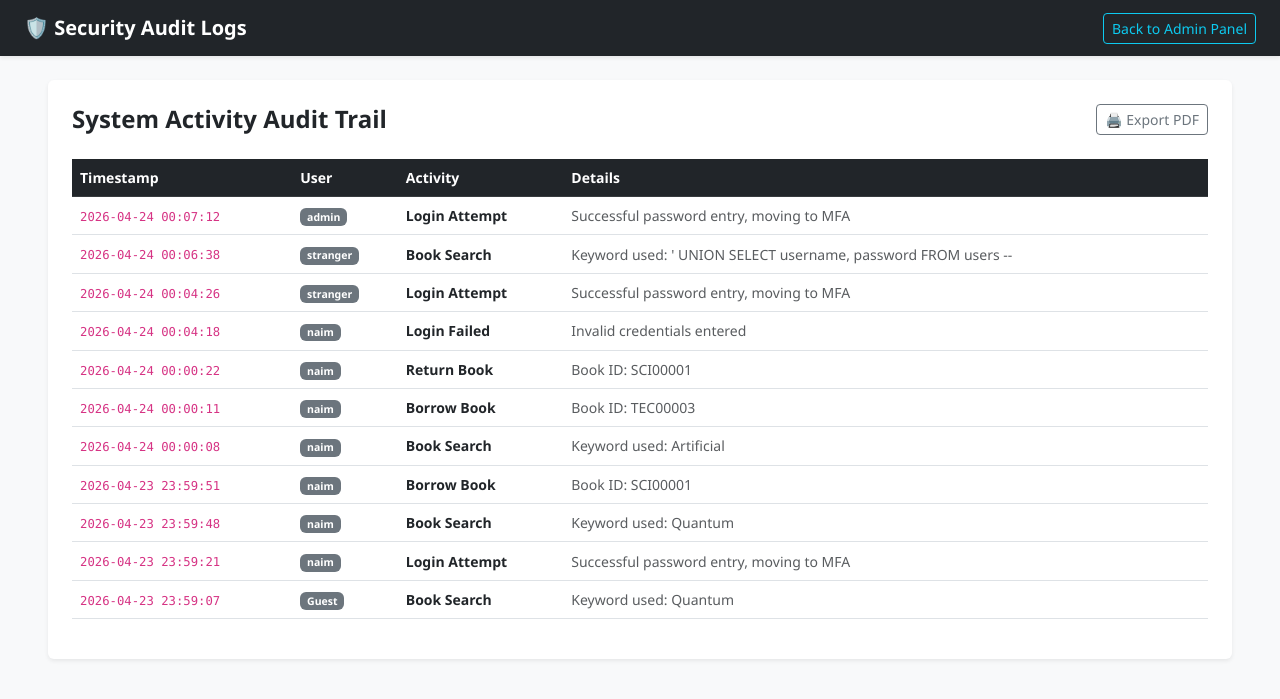
After one commit to fathulnaim/AgeisLibrary, a Flask app: page /admin/logs in a window 1280 px wide. The commit adds this page. Shown: the top 699 px of the page. Run offline with Flask 3, Linux system fonts and the light colour scheme; a user stored in the database is signed in; data comes from the database, SQL or seed files in the repository; both versions use the stored data as it was after the commit.

Commit message:
log_feature

```diff
--- a/app.py
+++ b/app.py
@@ -20,6 +20,15 @@ def get_db():
     conn = sqlite3.connect('library.db', timeout=20)
     conn.row_factory = sqlite3.Row
     return conn
+
+def add_log(username, activity, details=""):
+    try:
+        db = get_db()
+        db.execute("INSERT INTO logs (username, activity, details) VALUES (?, ?, ?)",
+                   (username, activity, details))
+        db.commit()
+    except Exception as e:
+        print(f"Logging Error: {e}")
 
 #Hint for OTP/MFA
 def mask_email(email):
@@ -133,8 +142,10 @@ def login():
         session['temp_user'] = username
         session['temp_email'] = user['email'] # Store email for MFA display
         session['temp_role'] = user['role']
+        add_log(username, "Login Attempt", "Successful password entry, moving to MFA")
         return redirect('/send_mfa')
 
+    add_log(username if username else "Unknown", "Login Failed", "Invalid credentials entered")
     flash("Invalid credentials!", "danger")
     return render_template('login.html', username=username)
 
@@ -266,6 +277,8 @@ def mfa():
 @app.route('/search', methods=['POST'])
 def search():
     query = request.form.get('book_id')
+    current_user = session.get('user', 'Guest')
+    add_log(current_user, "Book Search", f"Keyword used: {query}")
 
     # Help to prevent buffer overflow
     if len(query) > 50:
@@ -331,6 +344,7 @@ def add_book():
         try:
             db.execute("INSERT INTO books VALUES (?, ?, ?, 'Available', NULL)", (bid, title, cat))
             db.commit()
+            add_log(session['user'], "ADMIN Action: Add Book", f"Added Book ID: {bid}")
             flash("Success: Book added.")
             return redirect('/admin') # Use redirect on success to clear the form
         except Exception as e:
@@ -351,6 +365,7 @@ def borrow():
     db.execute("UPDATE books SET status = 'Borrowed' WHERE book_id = ?", (bid,))
     db.commit()
     # Inside admin routes:
+    add_log(session['user'], "ADMIN Action: Borrow Book", f"Borrowed Book ID: {bid}")
     flash("Action Completed Successfully!", "success")
     return redirect('/admin')
 
@@ -366,6 +381,7 @@ def return_b():
     db.execute("UPDATE books SET status = 'Available', borrowed_by = NULL WHERE book_id = ?", (bid,))
     db.commit()
 
+    add_log(session['user'], "ADMIN Action: Return Book", f"Returned Book ID: {bid}")
     flash(f"Management Alert: Book {bid} has been forcibly returned by Admin.")
     return redirect('/admin')
 
@@ -377,6 +393,7 @@ def delete_book():
     db = get_db()
     db.execute("DELETE FROM books WHERE book_id = ?", (bid,))
     db.commit()
+    add_log(session['user'], "ADMIN Action: Delete Book", f"Added Book ID: {bid}")
     flash("Book deleted!")
     return redirect('/admin')
 
@@ -395,6 +412,7 @@ def student_borrow(book_id):
         db.execute("UPDATE books SET status = 'Borrowed', borrowed_by = ? WHERE book_id = ?",
                (session['user'], book_id))
         db.commit()
+        add_log(session['user'], "Borrow Book", f"Book ID: {book_id}")
         flash(f"Success! You have borrowed {book_id}", "success")
     else:
         flash("This book is already borrowed by someone else!")
@@ -409,6 +427,7 @@ def student_return(book_id):
     db = get_db()
     db.execute("UPDATE books SET status = 'Available', borrowed_by = NULL WHERE book_id = ?", (book_id,))
     db.commit()
+    add_log(session['user'], "Return Book", f"Book ID: {book_id}")
     flash(f"Book {book_id} has been returned. Thank you!", "success")
     return redirect('/dashboard')
 
@@ -433,14 +452,25 @@ def profile():
                 hashed = generate_password_hash(new_pass)
                 db.execute("UPDATE users SET password_hash = ? WHERE username = ?", (hashed, session['user']))
                 db.commit()
-                flash("Password updated successfully!")
+                add_log(session['user'], "Security Action: Password Changed", "User successfully updated their password.")
+                flash("Password updated successfully!", "success")
             else:
-                flash("New password too short!")
+                add_log(session['user'], "Security Alert: Password Change Failed", "Attempted to use a password shorter than 8 characters.")
+                flash("New password too short!", "warning")
         else:
-            flash("Current password incorrect!")
+            add_log(session['user'], "Security Alert: Password Change Failed", "Incorrect current password entered.")
+            flash("Current password incorrect!", "danger")
         return redirect('/profile')
 
     return render_template('profile.html', user=user_info, books=my_books)
+
+@app.route('/admin/logs')
+def admin_logs():
+    if session.get('role') != 'admin': return redirect('/')
+    db = get_db()
+    # Fetch logs, latest first
+    all_logs = db.execute("SELECT * FROM logs ORDER BY timestamp DESC").fetchall()
+    return render_template('admin_logs.html', logs=all_logs)
 
 @app.route('/logout')
 def logout():
--- a/init_db.py
+++ b/init_db.py
@@ -9,9 +9,9 @@ def initialize():
 
     # 1. To initialize user and admin
     cursor.execute("INSERT INTO users VALUES (?, ?, ?, ?)",
-                   ("admin", "admin@library.com", generate_password_hash("admin123"), "admin"))
+                   ("admin", "admin@library.com", generate_password_hash("admin1234"), "admin"))
     cursor.execute("INSERT INTO users VALUES (?, ?, ?, ?)",
-                   ("fathul", "fathul@email.com", generate_password_hash("12345"), "user"))
+                   ("naim", "naim@gmail.com", generate_password_hash("naim1234"), "user"))
 
     # 2. List of books
     sample_books = [
--- a/templates/admin.html
+++ b/templates/admin.html
@@ -12,6 +12,7 @@
     <span class="navbar-brand fw-bold">Library Admin Panel</span>
     <div>
         <a href="/dashboard" class="btn btn-outline-info btn-sm me-2">View Dashboard</a>
+		<a href="/admin/logs" class="btn btn-danger btn-sm me-2">View Audit Logs</a>
         <a href="/logout" class="btn btn-outline-light btn-sm">Log Out</a>
     </div>
 </nav>
--- /dev/null
+++ b/templates/admin_logs.html
@@ -0,0 +1,50 @@
+<!DOCTYPE html>
+<html>
+<head>
+    <link href="https://cdn.jsdelivr.net/npm/bootstrap@5.3.0/dist/css/bootstrap.min.css" rel="stylesheet">
+    <link rel="stylesheet" href="/static/style.css">
+</head>
+<body style="background-color: #f8f9fa;">
+
+<nav class="navbar navbar-dark bg-dark px-4 shadow-sm">
+    <span class="navbar-brand fw-bold">🛡️ Security Audit Logs</span>
+    <div>
+        <a href="/admin" class="btn btn-outline-info btn-sm">Back to Admin Panel</a>
+    </div>
+</nav>
+
+<div class="container-fluid mt-4 px-5">
+    <div class="card border-0 shadow-sm p-4">
+        <div class="d-flex justify-content-between align-items-center mb-4">
+            <h4 class="fw-bold m-0">System Activity Audit Trail</h4>
+            <button class="btn btn-sm btn-outline-secondary" onclick="window.print()">🖨️ Export PDF</button>
+        </div>
+
+        <div class="table-responsive">
+            <table class="table table-hover align-middle small">
+                <thead class="table-dark">
+                    <tr>
+                        <th>Timestamp</th>
+                        <th>User</th>
+                        <th>Activity</th>
+                        <th>Details</th>
+                    </tr>
+                </thead>
+                <tbody>
+                    {% for log in logs %}
+                    <tr>
+                        <td class="text-muted"><code>{{ log.timestamp }}</code></td>
+                        <td>
+                            <span class="badge bg-secondary">{{ log.username }}</span>
+                        </td>
+                        <td class="fw-bold">{{ log.activity }}</td>
+                        <td class="text-muted italic">{{ log.details }}</td>
+                    </tr>
+                    {% endfor %}
+                </tbody>
+            </table>
+        </div>
+    </div>
+</div>
+</body>
+</html>
```
Also changed, not shown: schema.sql (+8 -0 lines), library.db.
